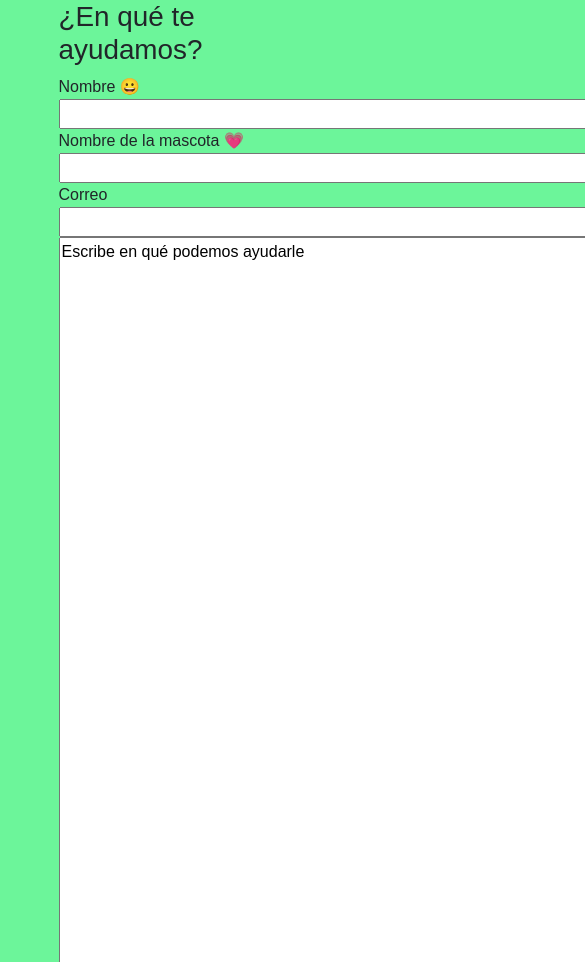
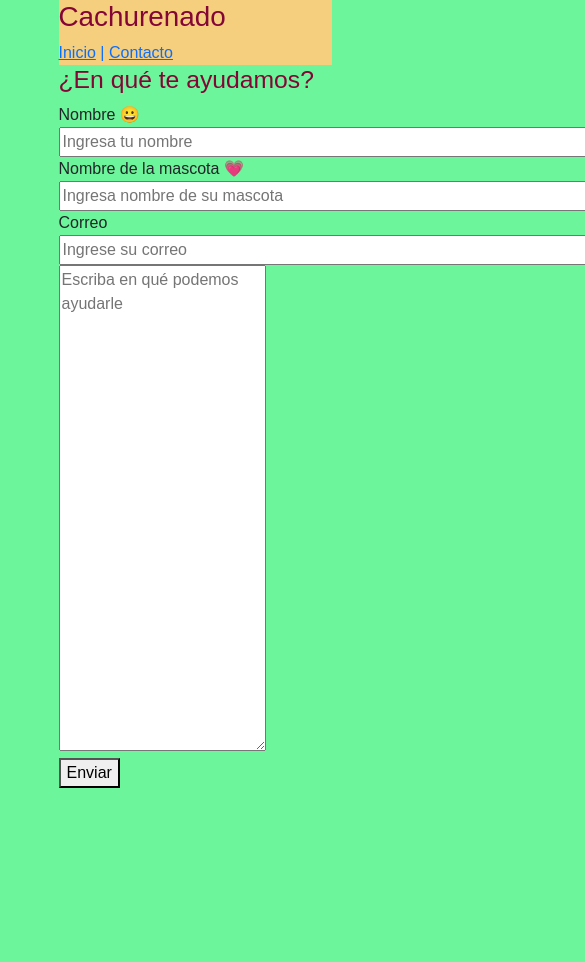
Before and after one commit to gabitonko/Cachureando, a plain HTML site: page Contacto.html in a window 390 px wide. Shown: the top 962 px of the page, 585 px wide, since content can reach past the window. After the commit the page ends 844 px from the top, so only its background shows below. Drawn offline with nearby package versions, Linux system fonts and the light colour scheme.

Commit message:
18 01
css y js aplicado a responsividad

```diff
--- a/Contacto.html
+++ b/Contacto.html
@@ -5,20 +5,32 @@
   <meta name="viewport" content="width=device-width, initial-scale=1.0">
   <title>Formulario</title>
   <link rel="stylesheet" href="https://stackpath.bootstrapcdn.com/bootstrap/5.0.0-alpha1/css/bootstrap.min.css" integrity="sha384-r4NyP46KrjDleawBgD5tp8Y7UzmLA05oM1iAEQ17CSuDqnUK2+k9luXQOfXJCJ4I" crossorigin="anonymous">
-  <link rel="stylesheet" href="Contacto.style.css">
+  <link rel="stylesheet" href="css\Contacto.style.css">
   <script src="https://cdn.jsdelivr.net/npm/popper.js@1.16.0/dist/umd/popper.min.js" integrity="sha384-Q6E9RHvbIyZFJoft+2mJbHaEWldlvI9IOYy5n3zV9zzTtmI3UksdQRVvoxMfooAo" crossorigin="anonymous"></script>
   <script src="https://stackpath.bootstrapcdn.com/bootstrap/5.0.0-alpha1/js/bootstrap.min.js" integrity="sha384-oesi62hOLfzrys4LxRF63OJCXdXDipiYWBnvTl9Y9/TRlw5xlKIEHpNyvvDShgf/" crossorigin="anonymous"></script>
 </head>
 <body>
-<h1>¿En qué te ayudamos?</h1>
-Nombre  &#128512<br>
-<input type="text" name="Nombre dueño" size="60vw" ><br>
-Nombre de la mascota &#128151<br>
-<input type="text" name="Nombre mascota" size="60vw" ><br>
-Correo<br>
-<input type="text" name="correo contacto" size="80vw"><br>
-<textarea name="text" rows="30" cols="60">Escribe en qué podemos ayudarle</textarea><br>
-<button>Enviar</button>
+  <header class="encabezado" id="volver"> <h1>Cachurenado</h1>
+    <nav>
+        <ul=1>
+            <a href="Pagina Principal.html">Inicio</a>
+            <a href="#">|</a>
+         <a href="Contacto.html">Contacto</a>
+        </ul>
+    </nav>
+</header>
+<h2>¿En qué te ayudamos?</h2>
 
+  <div class="formulario1">
+    Nombre  &#128512<br>
+    <input class="controls" type="text" name="nombres"  id="nombres" placeholder="Ingresa tu nombre" size="60vw" ><br>
+    Nombre de la mascota &#128151<br>
+    <input class="controls" type="text" name="nmascota" id="mascota" placeholder="Ingresa nombre de su mascota" size="60vw" ><br>
+    Correo<br>
+    <input class="controls" type="text" name="correo" id="correo" placeholder="Ingrese su correo" size="60vw"><br>
+    <textarea name="mensaje" id="mensaje" rows="20" cols="20" placeholder="Escriba en qué podemos ayudarle"></textarea><br>
+    <button>Enviar</button>
+
+  </div>
 </body>
 </html>
--- a/Contacto.style.css
+++ /dev/null
@@ -1,10 +0,0 @@
-section{background-image:url("51769.png");
-    background-position: top center;
-        background-size:70vw;background-blend-mode: soft-light;
-        background-color: rgb(108, 245, 154)}
-body{font-family:Arial; opacity: 0,2;
-    padding: 0vw 15vw 0vw 15vw;
-    background-color:rgb(108, 245, 154);
-    opacity: 0,08;}
-p{font-size: 0,5vw;
-text-align: center;}
--- /dev/null
+++ b/css/Contacto.style.css
@@ -0,0 +1,24 @@
+
+body{align-items: center;
+    font-family:Arial; opacity: 0,2;
+    padding: 0vw 15vw 0vw 15vw;
+    background-color:rgb(108, 245, 154);
+    opacity: 0,08;}
+
+header{
+    align-items: center;
+        background-size:70vw;background-blend-mode: oft-light;
+        background-color:rgb(245, 207, 125)}
+h1{
+    color: rgb(131, 6, 54);
+}
+h2{
+    color: rgb(131, 6, 54);
+}
+
+div .formulario1{
+    align-content: center;
+    font: 100;
+    font-family: 'Lucida Sans', 'Lucida Sans Regular', 'Lucida Grande', 'Lucida Sans Unicode', Geneva, Verdana, sans-serif;
+
+}
--- a/css/style.css
+++ b/css/style.css
@@ -1,23 +1,45 @@
-.encabezado h1 {
-    outline-color: aqua;
-    color: red;
-}
+body{ font-family:Arial;width: 60vw; opacity: 0,2;
+        padding: 0vw 15vw 0vw 15vw;
+        background-color:rgb(238, 153, 55);
+        opacity: 0,08;
+        background-image: url(51769.png);
+        background-size: auto;}
+header{text-align:center;
+        font-size: x-large;}
 
-.encabezado li{
-    font: bold;
-    display: inline-block;
-}
+section{background-position: top center;
+        background-size:70vw;background-blend-mode: soft-light;
+        background-color: rgb(238, 153, 55);
+        margin: 0,005vw;
+        border: 0,03vw;
+        background-repeat: no-repeat;
+        background-attachment: fixed}
+
+h1{text-align:center;text-transform:uppercase;color:#330841;
+        font-family: 'Franklin Gothic Medium', 'Arial Narrow', Arial, sans-serif;
+        background-color:rgb(255, 99, 71); font: size 40vw;}
+
+h2{text-align:center;text-transform:uppercase;color:#300642;border:0,02vw solid Violet;}
+
+h3{text-align:right; color: rgb(99, 27, 27); font-size: 0,1vw;}
+
+h4{text-align: right; color: blueviolet;font-size: 0,1vw;}
 
 .contenedor-imagenes .img{
         width: 32%;
         height: 250px;
         margin-bottom: 5px;
-    box-shadow: 0px 0px 3px 0px rgba(0, 0, 0, .75);
+        box-shadow: 0px 0px 3px 0px rgba(31, 156, 119, 0.75);
         border-color: aqua;
         border-radius: 0,2%;
     }
 
-.pie p{
-    background-color: rgb(84, 12, 105);
-    padding: 1rem;
-}
+    footer{color:crimson;font-family:cursive;text-align:end; font-size: 0,2vw;}
+
+    p{font-style:italic;color:#251603; font-weight: 0,2vw;}
+
+    div .relative{position: relative;
+            width: 0,4vw;
+            height: 0,2vw;
+            border: 0,03vw solid #a72691;
+            font-size: 2vw;}
--- a/style.css
+++ /dev/null
@@ -1,30 +0,0 @@
-section{background-image:url("51769.png");
-    background-position: top center;
-        background-size:70vw;background-blend-mode: soft-light;
-        background-color: rgb(238, 153, 55);
-        margin: 0,005vw;
-        border: 0,03vw;
-        background-repeat: no-repeat;
-        background-attachment: fixed}
-
-    body{ font-family:Arial;width: 60vw; opacity: 0,2;
-        padding: 0vw 15vw 0vw 15vw;
-        background-color:rgb(238, 153, 55);
-        opacity: 0,08;}
-
-    h1{text-align:center;text-transform:uppercase;color:#330841;
-        font-family: 'Franklin Gothic Medium', 'Arial Narrow', Arial, sans-serif;
-        background-color:rgb(255, 99, 71); font: size 40vw;}
-    h2{text-align:center;text-transform:uppercase;color:#300642;border:0,02vw solid Violet;}
-    h3{text-align:right; color: rgb(99, 27, 27); font-size: 0,1vw;}
-    h4{text-align: right; color: blueviolet;font-size: 0,1vw;}
-    h5{float: right;}
-    h6{float: left;}
-    header{text-align:center; font-size: x-large;}
-    footer{color:crimson;font-family:cursive;text-align:end; font-size: 0,2vw;}
-    p{font-style:italic;color:#251603; font-weight: 0,2vw;}
-    div.relative{position: relative;
-            width: 0,4vw;
-            height: 0,2vw;
-            border: 0,03vw solid #a72691;
-            font-size: 2vw;}
```
Also changed, not shown: Pagina Principal.html (+13 -12 lines). Lines whose indentation alone changed are shown as unchanged.
